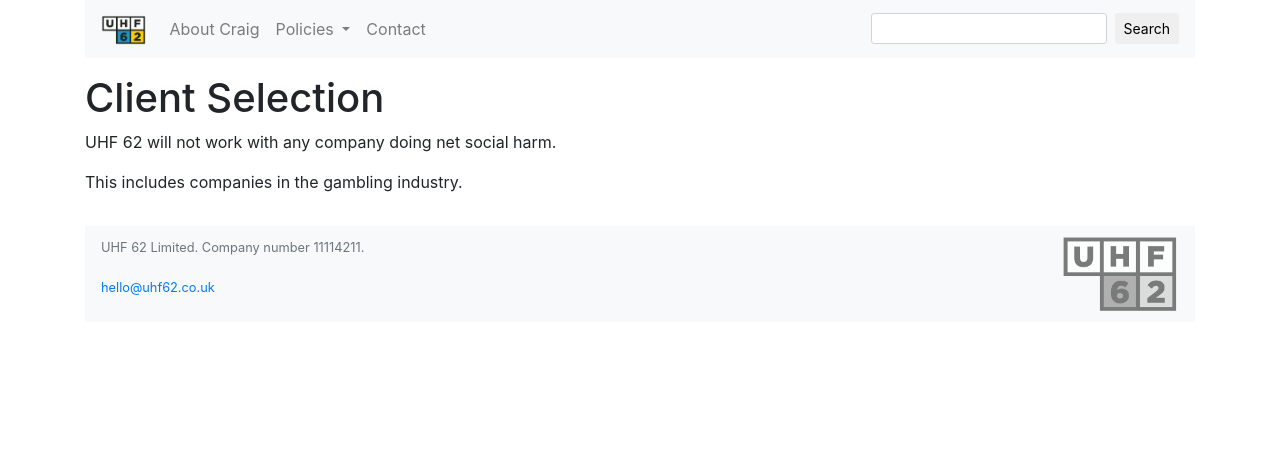
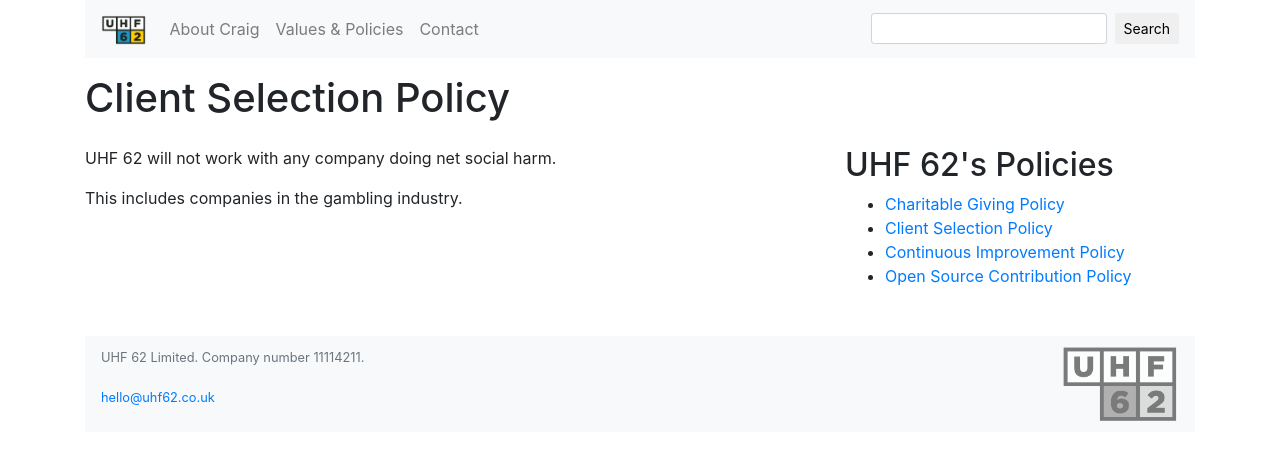
Before and after one commit to uhf62/uhf62.co.uk, a Jekyll site: the page built from _policies/client_selection.md, in a window 1280 px wide. Shown: the top 460 px of the page. Built offline with Jekyll 4.4.1, drawn with Linux system fonts in a browser that asks for light colours.

Commit message:
Values and policies

```diff
--- a/_config.yml
+++ b/_config.yml
@@ -9,7 +9,7 @@
       path: ""
       type: "policies"
     values:
-      layout: "default"
+      layout: "policy"
 
 
 # Build settings
--- /dev/null
+++ b/_includes/bottom.html
@@ -0,0 +1,11 @@
+            <footer class="px-3 py-2 text-muted bg-light">
+                <div class="float-right"><img alt="UHF 62" src="/assets/logo.png" height="80"></div>
+                <p><small>UHF 62 Limited. Company number 11114211.</small></p>
+                <p><small><a href="mailto:hello@uhf62.co.uk">hello@uhf62.co.uk</a></small></p>
+            </footer>
+        </div>
+    </body>
+    <script src="https://code.jquery.com/jquery-3.3.1.slim.min.js" integrity="sha384-q8i/X+965DzO0rT7abK41JStQIAqVgRVzpbzo5smXKp4YfRvH+8abtTE1Pi6jizo" crossorigin="anonymous"></script>
+    <script src="https://cdnjs.cloudflare.com/ajax/libs/popper.js/1.14.3/umd/popper.min.js" integrity="sha384-ZMP7rVo3mIykV+2+9J3UJ46jBk0WLaUAdn689aCwoqbBJiSnjAK/l8WvCWPIPm49" crossorigin="anonymous"></script>
+    <script src="https://stackpath.bootstrapcdn.com/bootstrap/4.1.1/js/bootstrap.min.js" integrity="sha384-smHYKdLADwkXOn1EmN1qk/HfnUcbVRZyYmZ4qpPea6sjB/pTJ0euyQp0Mk8ck+5T" crossorigin="anonymous"></script>
+</html>
--- /dev/null
+++ b/_includes/nav.html
@@ -0,0 +1,26 @@
+<nav class="navbar navbar-expand-lg navbar-light bg-light">
+    <a class="navbar-brand" href="/"><img alt="UHF 62" src="/assets/logo.png" height="30"></a>
+    <button class="navbar-toggler" type="button" data-toggle="collapse" data-target="#navbarNav" aria-controls="navbarNav" aria-expanded="false" aria-label="Toggle navigation">
+        <span class="navbar-toggler-icon"></span>
+    </button>
+    <div class="collapse navbar-collapse" id="navbarNav">
+        <ul class="navbar-nav mr-auto">
+            <li class="nav-item">
+                <a class="nav-link" href="/about/craig">About Craig</a>
+            </li>
+            <li class="nav-item">
+                <a class="nav-link" href="/policies">
+                    Values &amp; Policies
+                </a>
+            </li>
+            <li class="nav-item">
+                <a class="nav-link" href="mailto:hello@uhf62.co.uk">Contact</a>
+            </li>
+        </ul>
+        <form class="form-inline" action="https://google.com/search">
+            <input type="hidden" name="as_sitesearch" value="uhf62.co.uk">
+            <input name="q" class="form-control form-control-sm mr-2" type="text" aria-label="Search">
+            <button class="btn btn-sm my-0" type="submit">Search</button>
+        </form>
+    </div>
+</nav>
--- /dev/null
+++ b/_includes/policies.html
@@ -0,0 +1,8 @@
+<ul>
+    {% for policy in site.policies %}
+        {% if policy.skip_in_list %}
+        {% else %}
+            <li><a href="{{ policy.url }}">{{ policy.title }}</a></li>
+        {% endif %}
+    {% endfor %}
+</ul>
--- /dev/null
+++ b/_includes/top.html
@@ -0,0 +1,19 @@
+<!DOCTYPE html>
+<html lang="en">
+    <head>
+        {% if site.title or page.title %}
+            <title>
+                {{ site.title }}
+                {% if site.title and page.title %}
+                    —
+                {% endif %}
+                {{ page.title }}
+            </title>
+        {% endif %}
+        <meta charset="utf-8">
+        <meta name="viewport" content="width=device-width, initial-scale=1, shrink-to-fit=no">
+        <meta http-equiv="x-ua-compatible" content="ie=edge">
+        <link rel="stylesheet" href="{{ "/assets/main.css" | relative_url }}">
+    </head>
+    <body>
+        <div class="container">
--- a/_layouts/default.html
+++ b/_layouts/default.html
@@ -1,67 +1,11 @@
-<!DOCTYPE html>
-<html lang="en">
-    <head>
-        {% if site.title or page.title %}
-            <title>
-                {{ site.title }}
-                {% if site.title and page.title %}
-                    —
-                {% endif %}
-                {{ page.title }}
-            </title>
-        {% endif %}
-        <meta charset="utf-8">
-        <meta name="viewport" content="width=device-width, initial-scale=1, shrink-to-fit=no">
-        <meta http-equiv="x-ua-compatible" content="ie=edge">
-        <link rel="stylesheet" href="{{ "/assets/main.css" | relative_url }}">
-    </head>
-    <body>
-        <div class="container">
-            <nav class="navbar navbar-expand-md navbar-light bg-light">
-                <a class="navbar-brand" href="/"><img alt="UHF 62" src="/assets/logo.png" height="30"></a>
-                <button class="navbar-toggler" type="button" data-toggle="collapse" data-target="#navbarNav" aria-controls="navbarNav" aria-expanded="false" aria-label="Toggle navigation">
-                    <span class="navbar-toggler-icon"></span>
-                </button>
-                <div class="collapse navbar-collapse" id="navbarNav">
-                    <ul class="navbar-nav mr-auto">
-                        <li class="nav-item">
-                            <a class="nav-link" href="/about/craig">About Craig</a>
-                        </li>
-                        <li class="nav-item dropdown">
-                            <a class="nav-link dropdown-toggle" href="#" id="policiesDropdown" role="button" data-toggle="dropdown" aria-haspopup="true" aria-expanded="false">
-                                Policies
-                            </a>
-                            <div class="dropdown-menu" aria-labelledby="policiesDropdown">
-                                {% for policy in site.policies %}
-                                    <a class="dropdown-item" href="{{ policy.url }}">{{ policy.title }}</a>
-                                {% endfor %}
-                            </div>
-                        </li>
-                        <li class="nav-item">
-                            <a class="nav-link" href="mailto:hello@uhf62.co.uk">Contact</a>
-                        </li>
-                    </ul>
-                    <form class="form-inline" action="https://google.com/search">
-                        <input type="hidden" name="as_sitesearch" value="uhf62.co.uk">
-                        <input name="q" class="form-control form-control-sm mr-2" type="text" aria-label="Search">
-                        <button class="btn btn-sm my-0" type="submit">Search</button>
-                    </form>
-                </div>
-            </nav>
-            <div class="py-3">
-                {% if page.title %}
-                    <h1>{{ page.title }}</h1>
-                {% endif %}
-                {{content}}
-            </div>
-            <footer class="px-3 py-2 text-muted bg-light">
-                <div class="float-right"><img alt="UHF 62" src="/assets/logo.png" height="80"></div>
-                <p><small>UHF 62 Limited. Company number 11114211.</small></p>
-                <p><small><a href="mailto:hello@uhf62.co.uk">hello@uhf62.co.uk</a></small></p>
-            </footer>
-        </div>
-    </body>
-    <script src="https://code.jquery.com/jquery-3.3.1.slim.min.js" integrity="sha384-q8i/X+965DzO0rT7abK41JStQIAqVgRVzpbzo5smXKp4YfRvH+8abtTE1Pi6jizo" crossorigin="anonymous"></script>
-    <script src="https://cdnjs.cloudflare.com/ajax/libs/popper.js/1.14.3/umd/popper.min.js" integrity="sha384-ZMP7rVo3mIykV+2+9J3UJ46jBk0WLaUAdn689aCwoqbBJiSnjAK/l8WvCWPIPm49" crossorigin="anonymous"></script>
-    <script src="https://stackpath.bootstrapcdn.com/bootstrap/4.1.1/js/bootstrap.min.js" integrity="sha384-smHYKdLADwkXOn1EmN1qk/HfnUcbVRZyYmZ4qpPea6sjB/pTJ0euyQp0Mk8ck+5T" crossorigin="anonymous"></script>
-</html>
+{% include top.html %}
+{% include nav.html %}
+
+<article class="py-3">
+    {% if page.title %}
+        <h1>{{ page.title }}</h1>
+    {% endif %}
+    {{content}}
+</article>
+
+{% include bottom.html %}
--- /dev/null
+++ b/_layouts/policy.html
@@ -0,0 +1,19 @@
+{% include top.html %}
+{% include nav.html %}
+
+<article class="py-3">
+    {% if page.title %}
+        <h1>{{ page.title }}</h1>
+    {% endif %}
+    <div class="row py-3">
+        <div class="col-8">
+            {{content}}
+        </div>
+        <aside class="col-4">
+            <h2>UHF 62's Policies</h2>
+            {% include policies.html %}
+        </aside>
+    </div>
+</article>
+
+{% include bottom.html %}
--- a/_policies/client_selection.md
+++ b/_policies/client_selection.md
@@ -1,5 +1,5 @@
 ---
-title: Client Selection
+title: Client Selection Policy
 ---
 
 UHF 62 will not work with any company doing net social harm.
--- a/_sass/uhf62.scss
+++ b/_sass/uhf62.scss
@@ -2,6 +2,14 @@
 
 @import "bootstrap/bootstrap";
 
+$font-family-serif: Georgia, serif;
+
 footer img {
   filter: grayscale(100%) opacity(60%);
 }
+
+blockquote {
+  font-family: $font-family-serif;
+  font-style: italic;
+  padding-left: 8.333%;
+}
```
Also changed, not shown: _policies/continual_improvement.md (deleted, +0 -7 lines), _policies/continuous_improvement.md (added, +19 -0 lines), _policies/index.markdown (added, +15 -0 lines), _policies/open_source.md (added, +11 -0 lines).
